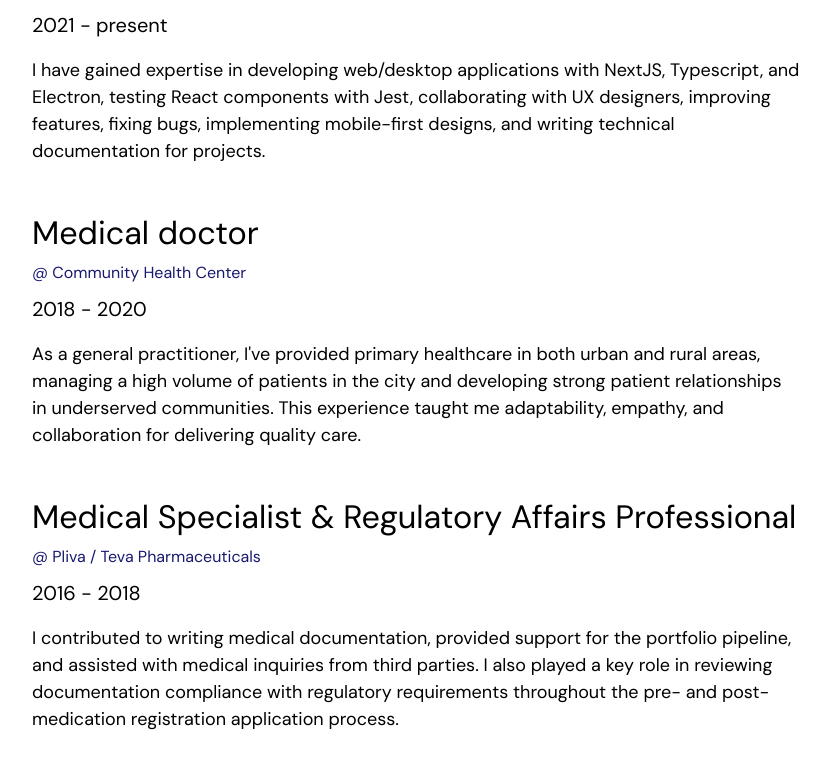
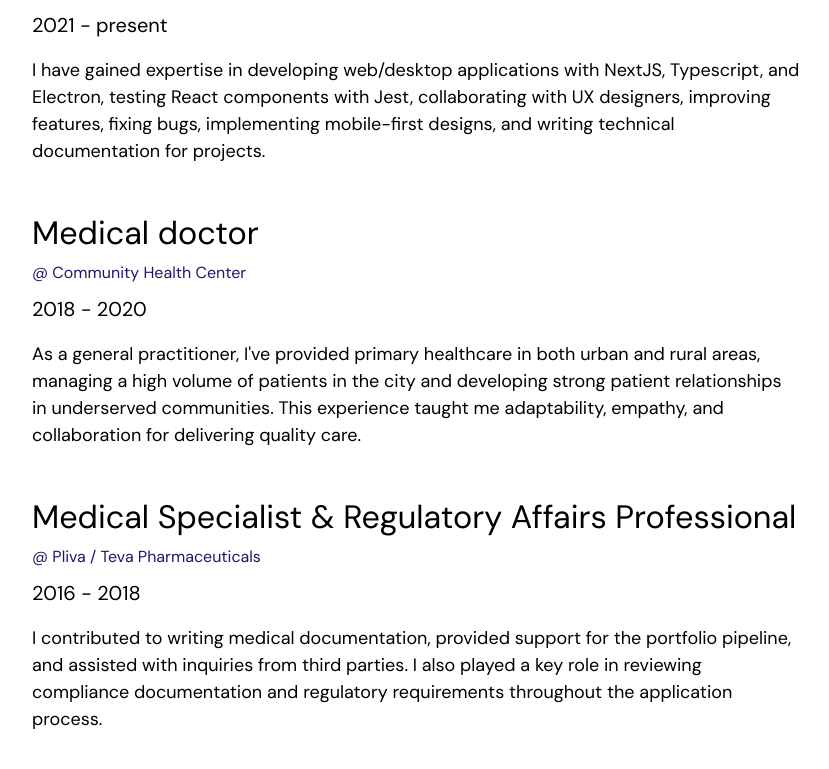
Before and after one commit to smikulec/web_2023, a React (Create React App) app: page / in a window 1280 px wide. Shown: the part 1372-2141 px from the top of the page, without its empty margins (416-1245 px from the left). Built offline with nearby package versions, Linux system fonts and the light colour scheme.

Commit message:
Add links to companies

```diff
--- a/src/views/Experience/Experience.jsx
+++ b/src/views/Experience/Experience.jsx
@@ -1,15 +1,33 @@
-import { Box, Typography } from "@mui/material";
+import { Box, Typography, Link as MUILink } from "@mui/material";
 import { Layout } from "../../components";
 import { forwardRef } from "react";
 
-const SingleSection = ({ role, timeline, company, description }) => {
+const SingleSection = ({
+  role,
+  timeline,
+  company,
+  description,
+  companyUrl,
+}) => {
   return (
     <Box sx={{ pb: 6 }}>
       <Typography variant="h4" sx={{ pb: 1 }}>
         {role}
       </Typography>
       <Typography color="secondary" sx={{ pb: 1 }}>
-        @ {company}
+        @{" "}
+        {companyUrl ? (
+          <MUILink
+            href={companyUrl}
+            target="_blank"
+            underline="hover"
+            color="primary"
+          >
+            {company}
+          </MUILink>
+        ) : (
+          company
+        )}
       </Typography>
       <Typography variant="h6" sx={{ pb: 2 }}>
         {timeline}
@@ -30,6 +48,7 @@ export const Experience = forwardRef((props, ref) => {
             timeline="2021 - present"
             company="Borealis Agency"
             description="I have gained expertise in developing web/desktop applications with NextJS, Typescript, and Electron, testing React components with Jest, collaborating with UX designers, improving features, fixing bugs, implementing mobile-first designs, and writing technical documentation for projects."
+            companyUrl="https://borealis.agency/"
           />
           <SingleSection
             role="Medical doctor"
@@ -41,7 +60,8 @@ export const Experience = forwardRef((props, ref) => {
             role="Medical Specialist & Regulatory Affairs Professional"
             timeline="2016 - 2018"
             company="Pliva / Teva Pharmaceuticals"
-            description="I contributed to writing medical documentation, provided support for the portfolio pipeline, and assisted with medical inquiries from third parties. I also played a key role in reviewing documentation compliance with regulatory requirements throughout the pre- and post-medication registration application process."
+            description="I contributed to writing medical documentation, provided support for the portfolio pipeline, and assisted with inquiries from third parties. I also played a key role in reviewing compliance documentation and regulatory requirements throughout the application process."
+            companyUrl="https://www.tevapharm.com/teva-worldwide/"
           />
         </Layout.Content>
       </Layout>
```
